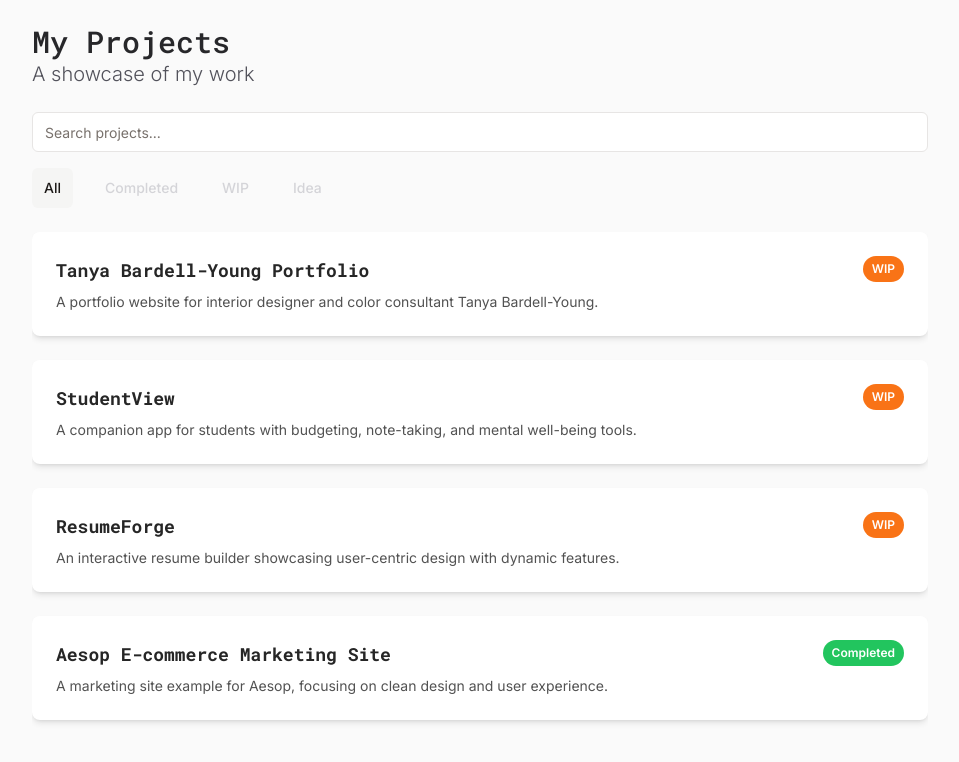
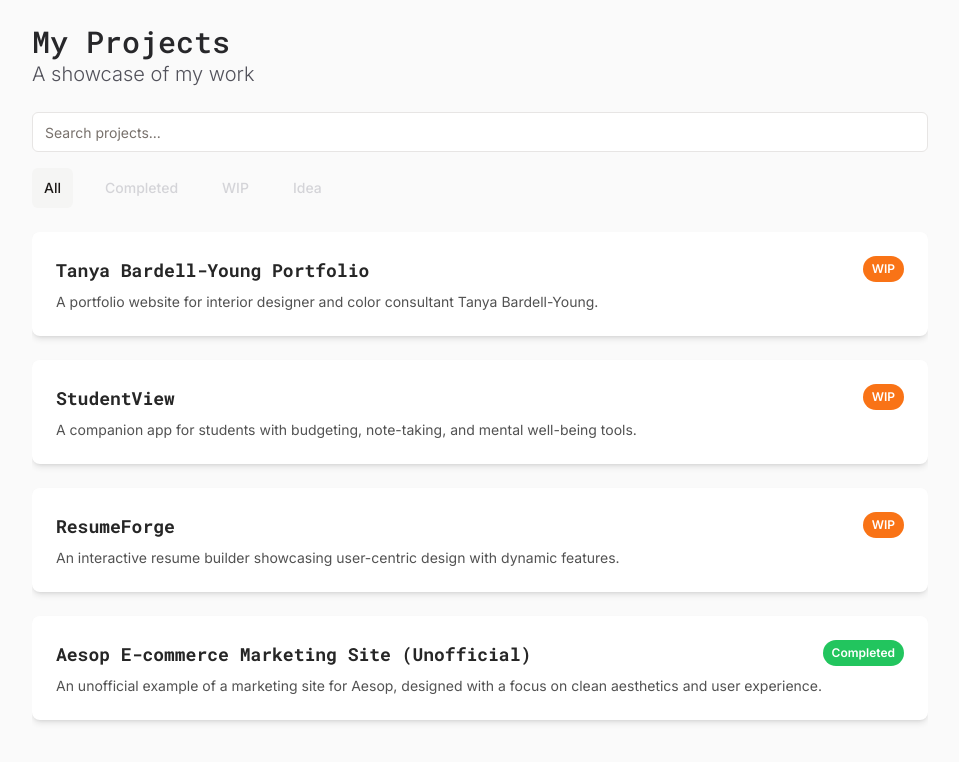
Before and after one commit to maxwellyoung/dev.maxwellyoung.info, a Next.js app: page /projects in a window 1280 px wide. Shown: the top 762 px of the page, without its empty margins (160-1119 px from the left). Built offline with nearby package versions, Linux system fonts and the light colour scheme; a web font is replaced by a local one.

Commit message:
clarity on aesop site

```diff
--- a/src/app/projects/page.tsx
+++ b/src/app/projects/page.tsx
@@ -59,15 +59,16 @@ const projects: Project[] = [
     codeLink: "https://github.com/maxwellyoung/resume-forge",
   },
   {
-    name: "Aesop E-commerce Marketing Site",
+    name: "Aesop E-commerce Marketing Site (Unofficial)",
     status: "Completed",
     description:
-      "A marketing site example for Aesop, focusing on clean design and user experience.",
+      "An unofficial example of a marketing site for Aesop, designed with a focus on clean aesthetics and user experience.",
     longDescription:
-      "This project is a marketing site for Aesop, showcasing products with a clean and modern design that reflects the brand's aesthetics. The site features a large hero image, a section for featured products, and a responsive layout. It's built with Next.js and styled using Tailwind CSS, ensuring a seamless user experience across devices.",
+      "This project is an unofficial marketing site concept for Aesop. It showcases products with a clean, modern design that aligns with the brand's visual identity. The site includes a prominent hero image, a section highlighting featured products, and a fully responsive layout. It was developed using Next.js and styled with Tailwind CSS to ensure a smooth user experience on all devices.",
     link: "https://aesop-omega.vercel.app/",
     codeLink: "https://github.com/maxwellyoung/aesop",
   },
+
   {
     name: "Rolodex",
     status: "Idea",
```
